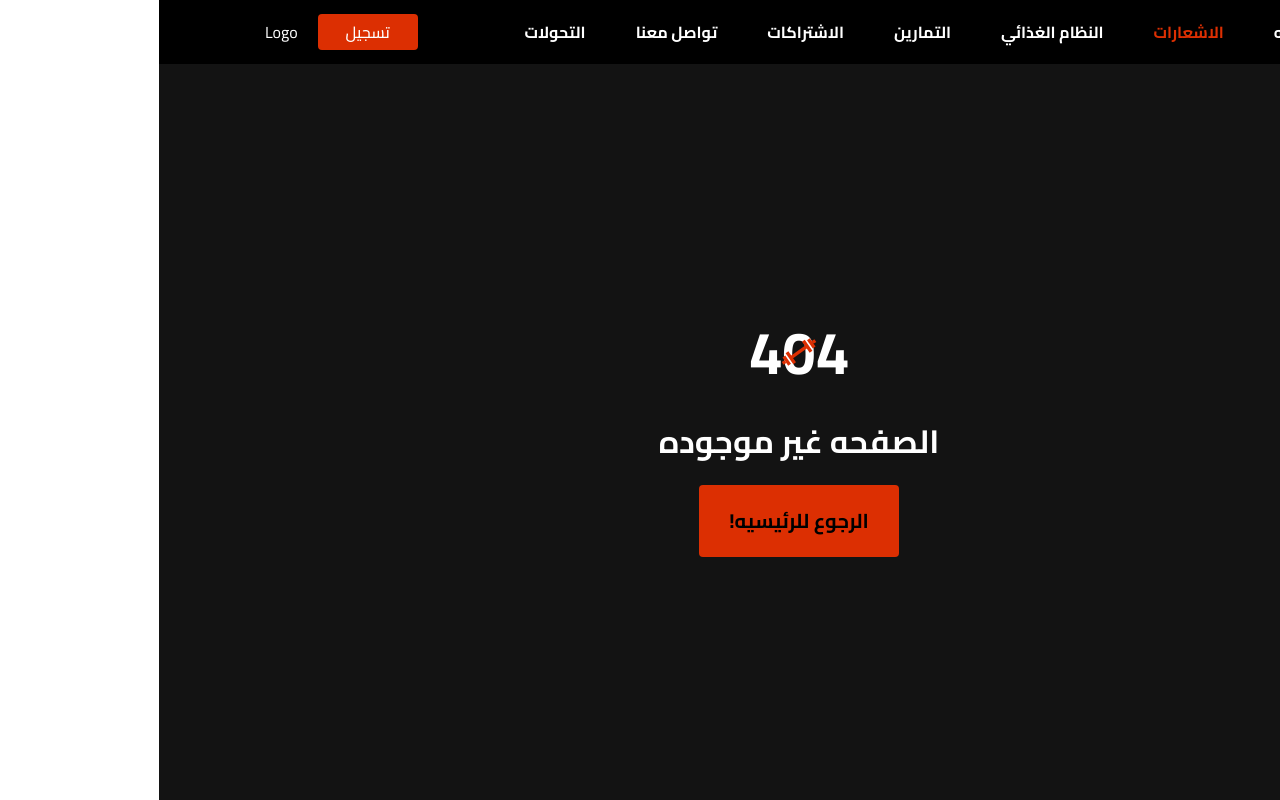
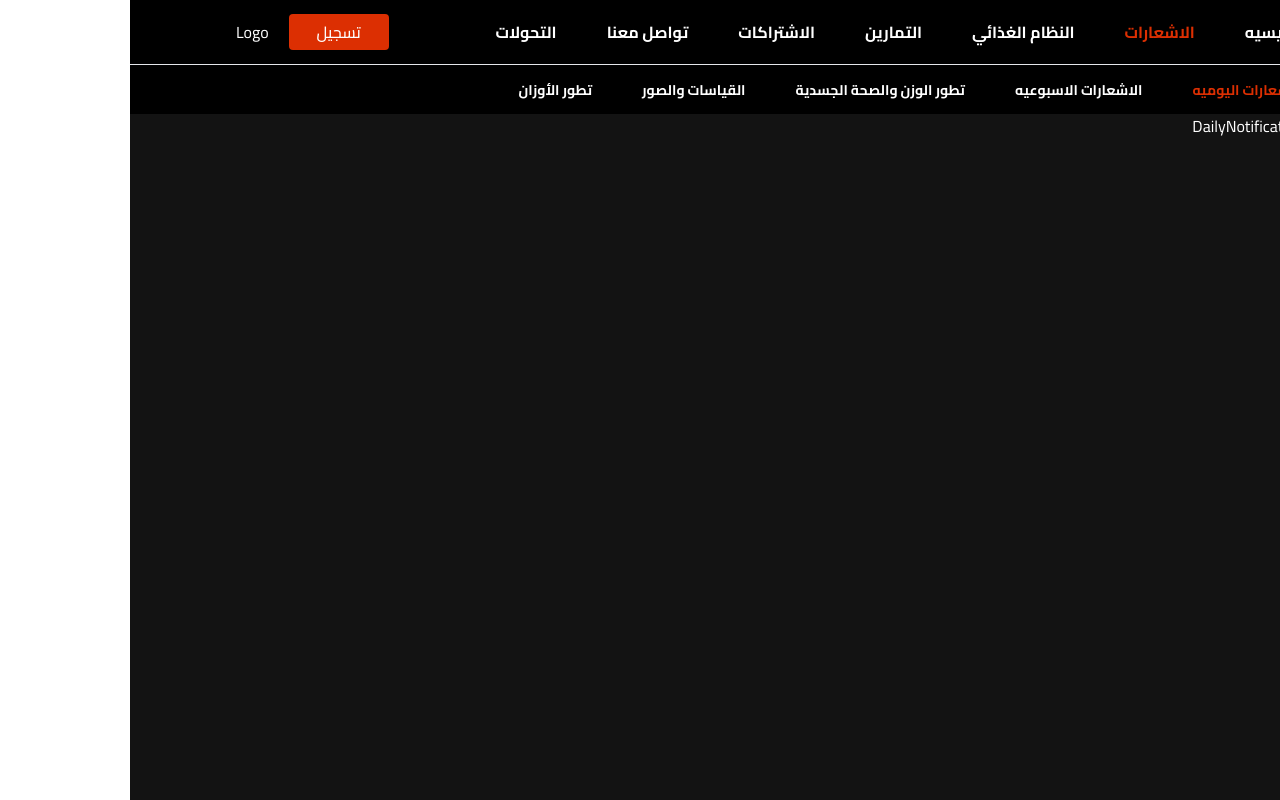
Before and after one commit to mustafa-khaled/GYM, a React (Vite) app: page /notifications/daily in a window 1280 px wide. Before the commit this address had no page. Built offline with nearby package versions, Linux system fonts and the light colour scheme.

Commit message:
create notifications page and it's sub routes

```diff
--- /dev/null
+++ b/src/pages/notifications/DailyNotification.jsx
@@ -0,0 +1,7 @@
+import Container from "../../ui/Container";
+
+function DailyNotification() {
+  return <Container>DailyNotification</Container>;
+}
+
+export default DailyNotification;
--- /dev/null
+++ b/src/pages/notifications/MeasurementsAndPictures.jsx
@@ -0,0 +1,7 @@
+import Container from "../../ui/Container";
+
+function MeasurementsAndPictures() {
+  return <Container>MeasurementsAndPictures</Container>;
+}
+
+export default MeasurementsAndPictures;
--- /dev/null
+++ b/src/pages/notifications/Notifications.jsx
@@ -0,0 +1,16 @@
+import { Outlet } from "react-router-dom";
+import NotificationsNav from "./NotificationsNav";
+
+function Notifications() {
+  return (
+    <>
+      <NotificationsNav />
+
+      <section className="text-[#fff]">
+        <Outlet />
+      </section>
+    </>
+  );
+}
+
+export default Notifications;
--- /dev/null
+++ b/src/pages/notifications/NotificationsNav.jsx
@@ -0,0 +1,52 @@
+import { NavLink } from "react-router-dom";
+import Container from "../../ui/Container";
+
+const links = [
+  {
+    href: "daily",
+    title: "الاشعارات اليوميه",
+  },
+  {
+    href: "weekly",
+    title: "الاشعارات الاسبوعيه",
+  },
+  {
+    href: "health",
+    title: "تطور الوزن والصحة الجسدية",
+  },
+  {
+    href: "measurements",
+    title: "القياسات والصور",
+  },
+  {
+    href: "weights",
+    title: "تطور الأوزان",
+  },
+];
+
+function NotificationsNav() {
+  return (
+    <nav className="flex min-h-[50px] items-center border-t bg-[#000] text-[#fff]">
+      <Container>
+        <ul className="flex flex-wrap items-center justify-around gap-[10px] py-[10px] lg:flex-nowrap lg:justify-start lg:gap-[50px] lg:py-0">
+          {links?.map((link) => {
+            return (
+              <li key={link?.href}>
+                <NavLink
+                  to={link.href}
+                  className={({ isActive }) =>
+                    `text-[14px] font-[700] leading-[24px] transition-all hover:text-primary ${isActive ? "text-primary" : ""}`
+                  }
+                >
+                  {link.title}
+                </NavLink>
+              </li>
+            );
+          })}
+        </ul>
+      </Container>
+    </nav>
+  );
+}
+
+export default NotificationsNav;
--- /dev/null
+++ b/src/pages/notifications/WeeklyNotifications.jsx
@@ -0,0 +1,7 @@
+import Container from "../../ui/Container";
+
+function WeeklyNotifications() {
+  return <Container>WeeklyNotifications</Container>;
+}
+
+export default WeeklyNotifications;
--- /dev/null
+++ b/src/pages/notifications/WeightDevelopmentAndPhysicalHealth.jsx
@@ -0,0 +1,7 @@
+import Container from "../../ui/Container";
+
+function WeightDevelopmentAndPhysicalHealth() {
+  return <Container>WeightDevelopmentAndPhysicalHealth</Container>;
+}
+
+export default WeightDevelopmentAndPhysicalHealth;
--- /dev/null
+++ b/src/pages/notifications/WeightsDevelopment.jsx
@@ -0,0 +1,7 @@
+import Container from "../../ui/Container";
+
+function WeightsDevelopment() {
+  return <Container>WeightsDevelopment</Container>;
+}
+
+export default WeightsDevelopment;
--- a/src/routes/AppRoutes.jsx
+++ b/src/routes/AppRoutes.jsx
@@ -1,4 +1,4 @@
-import { Route, Routes } from "react-router-dom";
+import { Navigate, Route, Routes } from "react-router-dom";
 import { Suspense, lazy } from "react";
 import Spinner from "../ui/spinner/Spinner";
 
@@ -6,6 +6,25 @@ const Home = lazy(() => import("../pages/Home"));
 const NotFound = lazy(() => import("../pages/NotFound"));
 const SignUp = lazy(() => import("../pages/SignUp"));
 const Login = lazy(() => import("../pages/Login"));
+
+const Notifications = lazy(
+  () => import("../pages/notifications/Notifications"),
+);
+const DailyNotification = lazy(
+  () => import("../pages/notifications/DailyNotification"),
+);
+const WeeklyNotifications = lazy(
+  () => import("../pages/notifications/WeeklyNotifications"),
+);
+const WeightDevelopmentAndPhysicalHealth = lazy(
+  () => import("../pages/notifications/WeightDevelopmentAndPhysicalHealth"),
+);
+const MeasurementsAndPictures = lazy(
+  () => import("../pages/notifications/MeasurementsAndPictures"),
+);
+const WeightsDevelopment = lazy(
+  () => import("../pages/notifications/WeightsDevelopment"),
+);
 
 function AppRoutes() {
   return (
@@ -16,6 +35,18 @@ function AppRoutes() {
           <Route index path="/" element={<Home />} />
           <Route index path="/signUp" element={<SignUp />} />
           <Route index path="/login" element={<Login />} />
+
+          <Route path="notifications" element={<Notifications />}>
+            <Route index element={<Navigate replace to="daily" />} />
+            <Route path="daily" element={<DailyNotification />} />
+            <Route path="weekly" element={<WeeklyNotifications />} />
+            <Route
+              path="health"
+              element={<WeightDevelopmentAndPhysicalHealth />}
+            />
+            <Route path="measurements" element={<MeasurementsAndPictures />} />
+            <Route path="weights" element={<WeightsDevelopment />} />
+          </Route>
         </Routes>
       </Suspense>
     </main>
```
